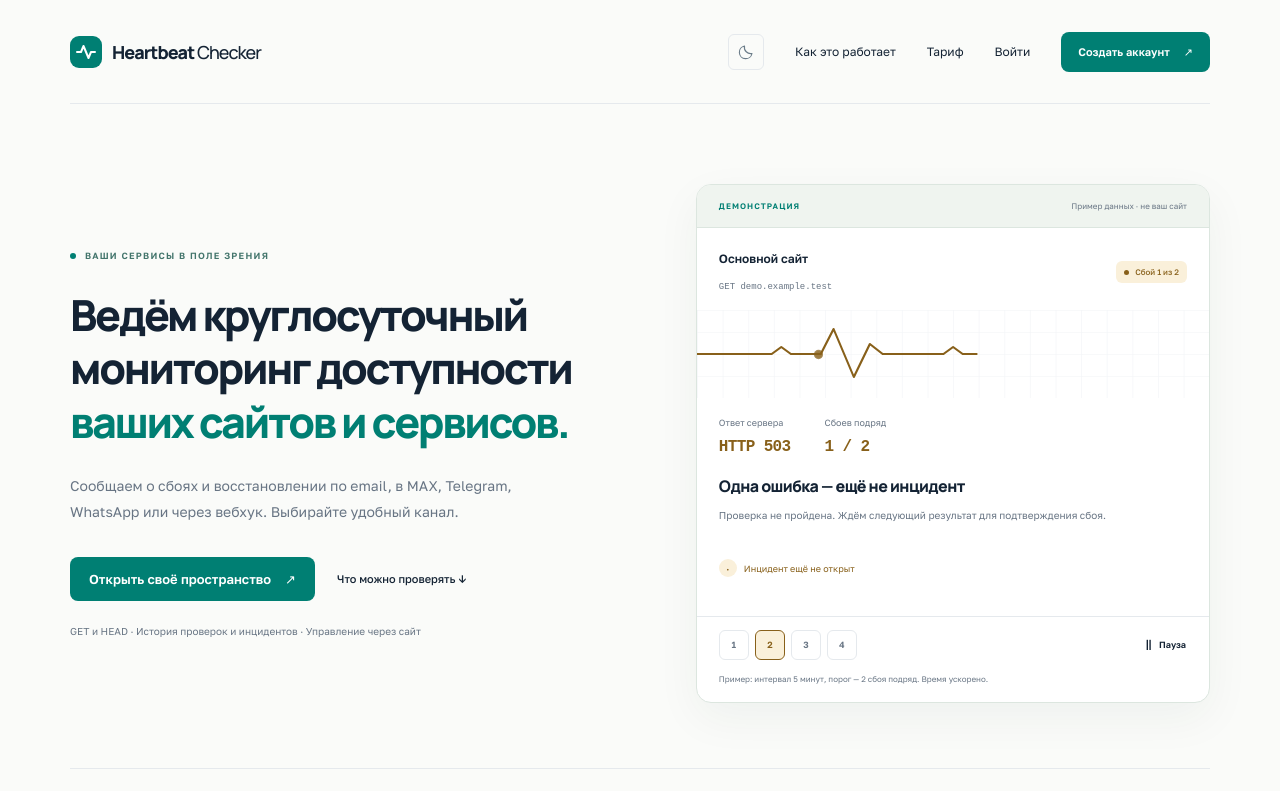
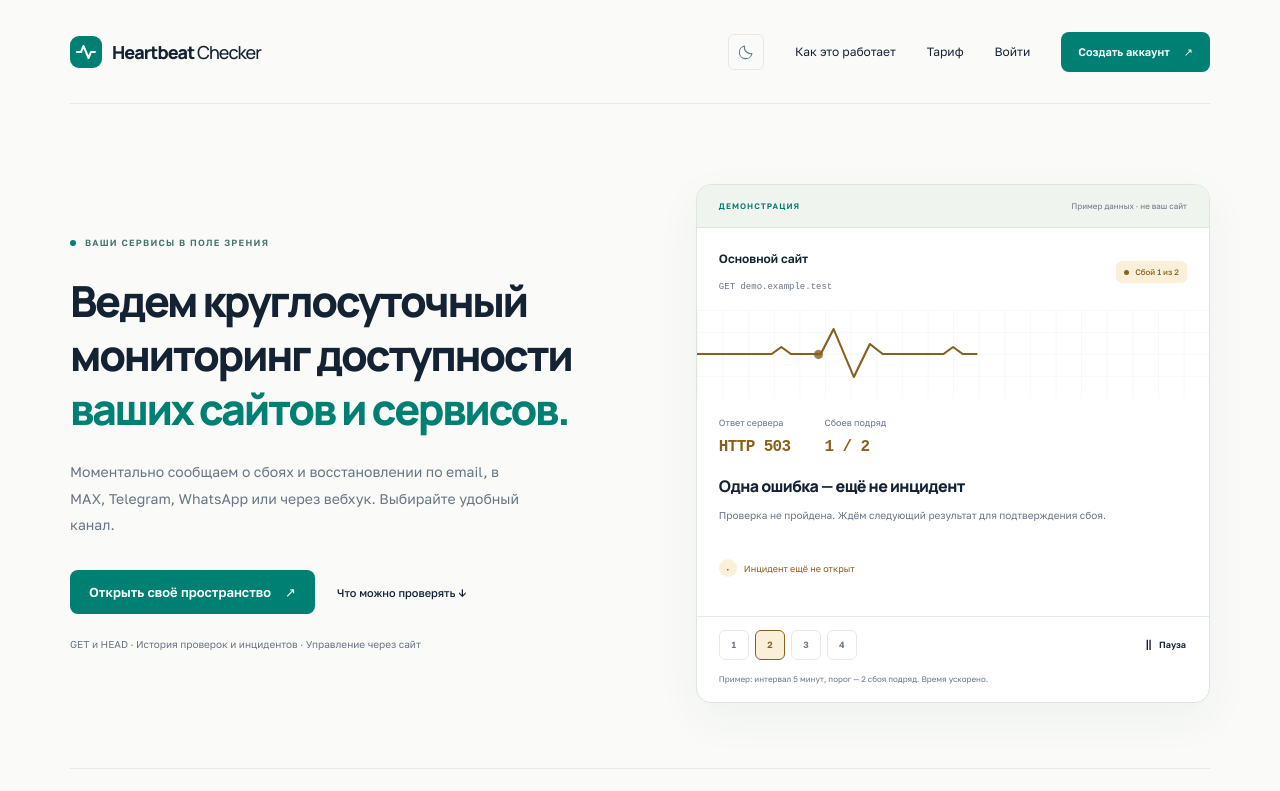
Before and after one commit to nda17/Heartbeat-Checker_monorepo, a Next.js app in the folder apps/web/: page / in a window 1280 px wide. Shown: the top 791 px of the page. Built offline with nearby package versions, Linux system fonts and the light colour scheme.

Commit message:
docs: use requested hero wording verbatim

```diff
--- a/apps/web/src/_pages/home/index.tsx
+++ b/apps/web/src/_pages/home/index.tsx
@@ -32,13 +32,13 @@ export function HomePage() {
               <span className="live-dot" /> ВАШИ СЕРВИСЫ В ПОЛЕ ЗРЕНИЯ
             </p>
             <h1>
-              Ведём круглосуточный мониторинг доступности
+              Ведем круглосуточный мониторинг доступности
               <br />
               <span>ваших сайтов и сервисов.</span>
             </h1>
             <p className="hero-description">
-              Сообщаем о сбоях и восстановлении по email, в MAX, Telegram,
-              WhatsApp или через вебхук. Выбирайте удобный канал.
+              Моментально сообщаем о сбоях и восстановлении по email, в MAX,
+              Telegram, WhatsApp или через вебхук. Выбирайте удобный канал.
             </p>
             <div className="hero-actions">
               <Link
```
